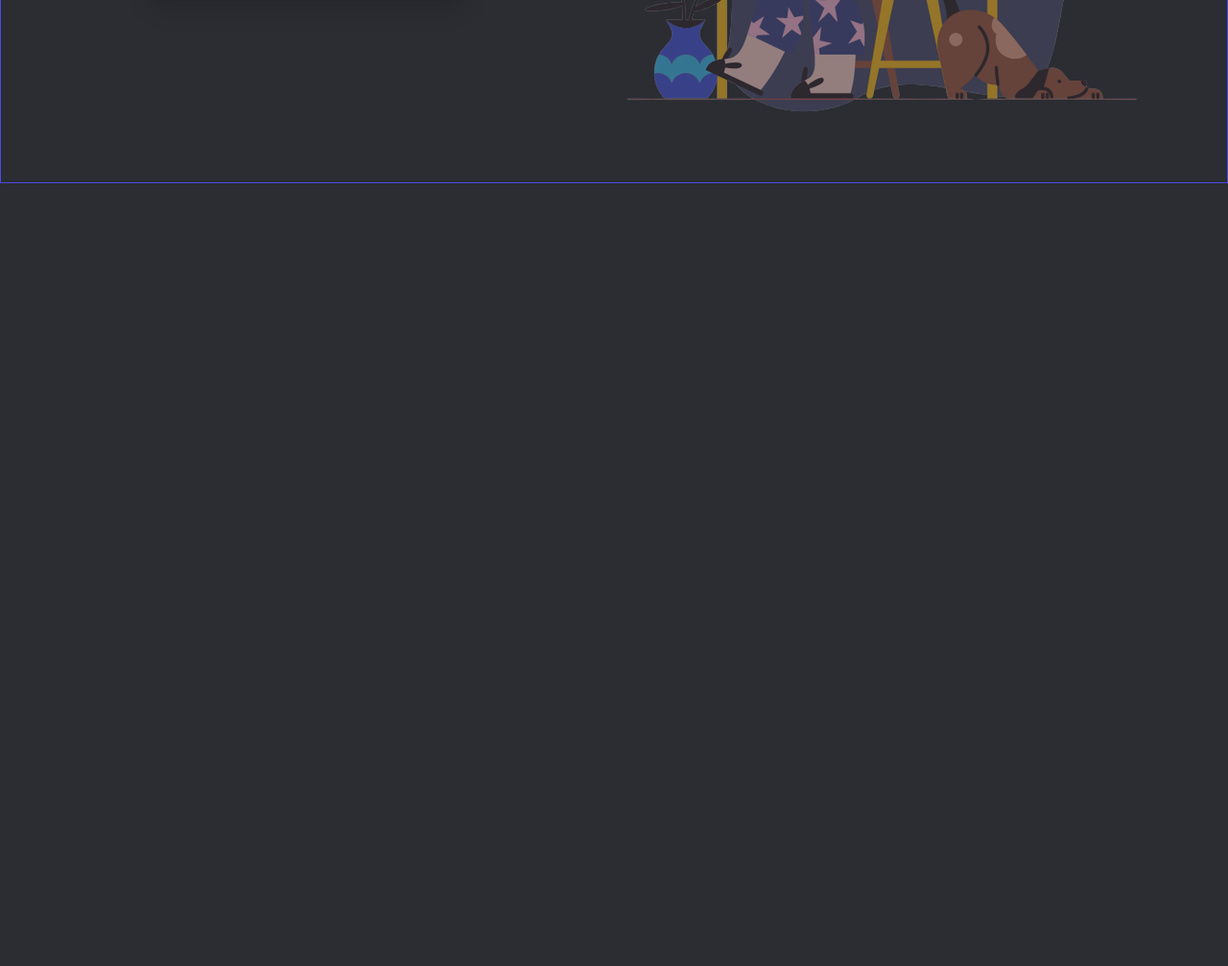
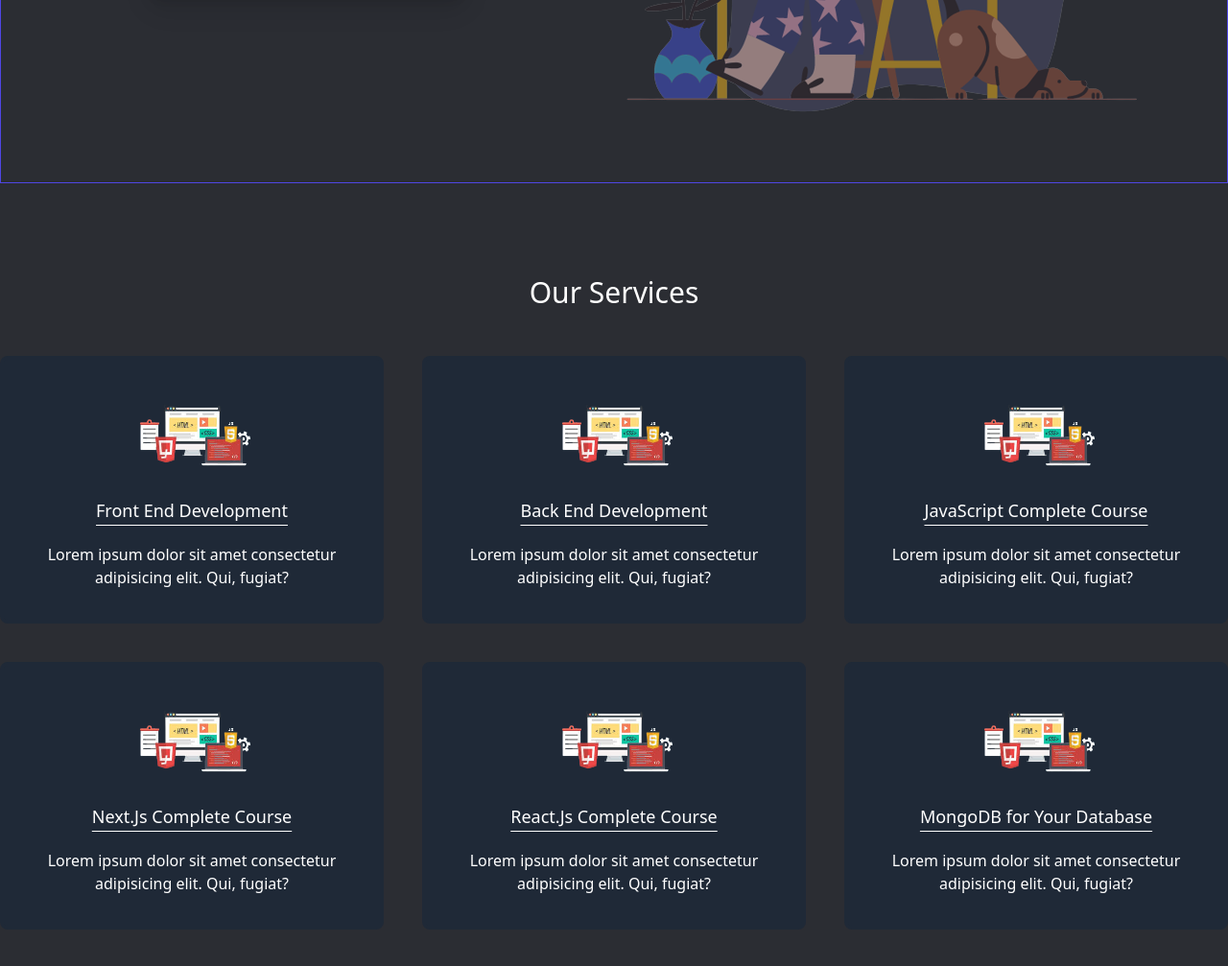
Before and after one commit to janifarjesmin/first-tailwind-projects, a website built with Vite: page index.html in a window 1280 px wide. Shown: the part 537-1544 px from the top of the page at 96% size. Before the commit the page ends 800 px from the top, so only its background shows below. Built offline with nearby package versions, Linux system fonts and the light colour scheme.

Commit message:
some changes

```diff
--- a/index.html
+++ b/index.html
@@ -9,7 +9,7 @@
 </head>
 <body class="bg-[#2B2D33]">
 
-    <nav class="bg-[#2B2D33] shadow-xl">
+    <nav class="bg-[#2B2D33] shadow-xl sticky top-0 z-10">
         <div class="container mx-auto">
             <div class="sm:flex justify-between items-center py-5">
                 <div class="text-center mb-3">
@@ -31,7 +31,7 @@
         <div class="container mx-auto border border-indigo-600 border-t-0 sm:flex justify-around items-center text-center text-white h-[80vh] px-10 pt-10">
             <div>
                 <h1 class="text-2xl sm:text-5xl mb-5 sm:mb-16"> Smart Coders: Learn <br> Programming </h1>
-                <button class="bg-indigo-900 px-7 py-3 rounded-full text-xl shadow-xl hover:bg-indigo-950"> Join : Programming's Team <svg class="w-7 inline-block text-red-500 ml-2 animate-ping" xmlns="http://www.w3.org/2000/svg" fill="none" viewBox="0 0 24 24" strokeWidth={1.5} stroke="currentColor" className="w-6 h-6">
+                <button class="bg-indigo-900 transition px-7 py-3 rounded-full text-xl shadow-xl hover:bg-indigo-950"> Join : Programming's Team <svg class="w-7 inline-block text-red-500 ml-2 animate-ping" xmlns="http://www.w3.org/2000/svg" fill="none" viewBox="0 0 24 24" strokeWidth={1.5} stroke="currentColor" className="w-6 h-6">
                     <path strokeLinecap="round" strokeLinejoin="round" d="M17.25 8.25L21 12m0 0l-3.75 3.75M21 12H3" /></svg> </button>
             </div>
 
@@ -41,5 +41,53 @@
         </div>
     </header>
 
+    <main class="container mx-auto">
+
+        <section class="my-24">
+            <h2 class="text-white text-3xl text-center mb-12"> Our Services </h2>
+
+            <div class="grid md:grid-cols-2 lg:grid-cols-3 gap-10">
+
+                <div class="bg-gray-800 p-8 rounded-lg text-center border-4 border-[#1F2937] hover:border-indigo-700 cursor-pointer">
+                    <img class="w-1/2 mx-auto" src="images/frontEnd.png" alt="image">
+                    <h4 class="text-white my-5 text-lg underline underline-offset-8"> Front End Development </h4>
+                    <p class="text-white"> Lorem ipsum dolor sit amet consectetur adipisicing elit. Qui, fugiat? </p>
+                </div>
+
+                <div class="bg-gray-800 p-8 rounded-lg text-center border-4 border-[#1F2937] hover:border-indigo-700 cursor-pointer">
+                    <img class="w-1/2 mx-auto" src="images/frontEnd.png" alt="image">
+                    <h4 class="text-white my-5 text-lg underline underline-offset-8"> Back End Development </h4>
+                    <p class="text-white"> Lorem ipsum dolor sit amet consectetur adipisicing elit. Qui, fugiat? </p>
+                </div>
+
+                <div class="bg-gray-800 p-8 rounded-lg text-center border-4 border-[#1F2937] hover:border-indigo-700 cursor-pointer">
+                    <img class="w-1/2 mx-auto" src="images/frontEnd.png" alt="image">
+                    <h4 class="text-white my-5 text-lg underline underline-offset-8"> JavaScript Complete Course </h4>
+                    <p class="text-white"> Lorem ipsum dolor sit amet consectetur adipisicing elit. Qui, fugiat? </p>
+                </div>
+
+                <div class="bg-gray-800 p-8 rounded-lg text-center border-4 border-[#1F2937] hover:border-indigo-700 cursor-pointer">
+                    <img class="w-1/2 mx-auto" src="images/frontEnd.png" alt="image">
+                    <h4 class="text-white my-5 text-lg underline underline-offset-8"> Next.Js Complete Course  </h4>
+                    <p class="text-white"> Lorem ipsum dolor sit amet consectetur adipisicing elit. Qui, fugiat? </p>
+                </div>
+
+                <div class="bg-gray-800 p-8 rounded-lg text-center border-4 border-[#1F2937] hover:border-indigo-700 cursor-pointer">
+                    <img class="w-1/2 mx-auto" src="images/frontEnd.png" alt="image">
+                    <h4 class="text-white my-5 text-lg underline underline-offset-8"> React.Js Complete Course</h4>
+                    <p class="text-white"> Lorem ipsum dolor sit amet consectetur adipisicing elit. Qui, fugiat? </p>
+                </div>
+
+                <div class="bg-gray-800 p-8 rounded-lg text-center border-4 border-[#1F2937] hover:border-indigo-700 cursor-pointer">
+                    <img class="w-1/2 mx-auto" src="images/frontEnd.png" alt="image">
+                    <h4 class="text-white my-5 text-lg underline underline-offset-8"> MongoDB for Your Database </h4>
+                    <p class="text-white"> Lorem ipsum dolor sit amet consectetur adipisicing elit. Qui, fugiat? </p>
+                </div>
+
+            </div>
+        </section>
+
+    </main>
+
 </body>
 </html>
```
